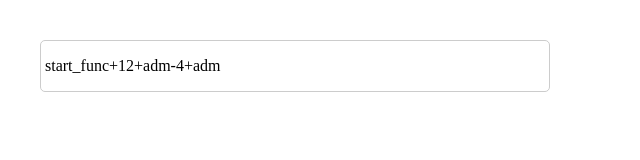
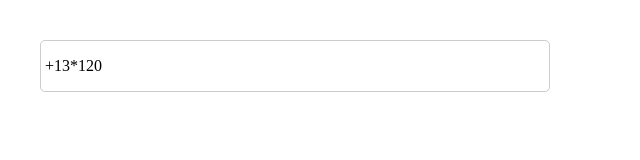
Before and after one commit to cliffordusidamen/casual-formula-calculator, a React (Vite) app: page / in a window 1280 px wide. Shown: the top 160 px of the page, without its empty margins (0-640 px from the left). Built offline with nearby package versions, Linux system fonts and the light colour scheme.

Commit message:
replace internal array with zustand state

```diff
--- a/src/FormulaCalculator.jsx
+++ b/src/FormulaCalculator.jsx
@@ -2,24 +2,17 @@ import { useRef, useState } from 'react'
 import './App.css'
 import { useQuery } from '@tanstack/react-query'
 import { FORMULA_FIELD_TYPES } from './consts'
+import { useFormulaFieldsStore } from './store/formula-fields-store'
 
 function FormulaCalculator() {
+
+    const formulae = useFormulaFieldsStore(state => state.formulae);
+    const push = useFormulaFieldsStore(state => state.push);
+    const pop = useFormulaFieldsStore(state => state.pop);
 
     const subFormulaAutocompleteRef = useRef()
     const inputRef = useRef()
     const [searchTextValue, setSearchTextValue] = useState('')
-
-    const [formula, setFormula] = useState([
-        { type: FORMULA_FIELD_TYPES.TEXT, value: 'start_func' },
-        { type: FORMULA_FIELD_TYPES.OPERATOR, value: '+' },
-        { type: FORMULA_FIELD_TYPES.TEXT, value: '12' },
-        { type: FORMULA_FIELD_TYPES.OPERATOR, value: '+' },
-        { type: FORMULA_FIELD_TYPES.TEXT, value: 'adm' },
-        { type: FORMULA_FIELD_TYPES.OPERATOR, value: '-' },
-        { type: FORMULA_FIELD_TYPES.TEXT, value: '4' },
-        { type: FORMULA_FIELD_TYPES.OPERATOR, value: '+' },
-        { type: FORMULA_FIELD_TYPES.FUNCTION, value: 'adm' },
-    ])
 
 
     const fetchFormulaFunctions = async () => {
@@ -90,7 +83,7 @@ function FormulaCalculator() {
                         alignItems: 'center',
                         justifyContent: 'flex-start',
                     }}>
-                        {formula.map((field, idx) => (
+                        {formulae.map((field, idx) => (
                             <div key={idx}>
                                 {field.value}
                             </div>
@@ -109,29 +102,16 @@ function FormulaCalculator() {
                         onKeyDown={e => {
                             const value = e.target.value;
 
-                            if (e.key === 'Backspace' && e.target.value === '') {
-                                if (
-                                    formula.length > 0 &&
-                                    formula[formula.length - 1].type === FORMULA_FIELD_TYPES.FUNCTION
-                                ) {
-                                    const lastOperator = formula[formula.length - 2];
-                                    setFormula(formula.slice(0, -2));
+                            if (
+                                e.key === 'Backspace'
+                                && e.target.value === ''
+                                && formulae.length > 0
+                            ) {
+                                const { operator, value } = pop()
+                                e.target.value = `${operator || ''}${value || ''}`;
+                            }
 
-                                    /**
-                                     * Use set time out cos setting directly does not seem to work
-                                     */
-                                    setTimeout(() => e.target.value = lastOperator.value, 5);
-                                }
-                                else if (formula.length >= 2) {
-                                    const lastTwoValues = formula.slice(-2).map(f => f.value).join('');
-                                    setFormula(formula.slice(0, -2));
-                                    setTimeout(() => { e.target.value = lastTwoValues }, 5);
-                                }
-                                else if (formula.length === 1) {
-                                    setFormula([]);
-                                    setTimeout(() => { e.target.value = formula[0].value }, 5);
-                                }
-                            } else if (
+                            if (
                                 e.key === 'Enter' &&
                                 /^[\+\-\*\/]\d+$/.test(value)
                             ) {
@@ -139,11 +119,8 @@ function FormulaCalculator() {
                                 const operator = value[0];
                                 const number = value.slice(1);
 
-                                setFormula([
-                                    ...formula,
-                                    { type: FORMULA_FIELD_TYPES.OPERATOR, value: operator },
-                                    { type: FORMULA_FIELD_TYPES.TEXT, value: number }
-                                ]);
+                                push({operatorName: operator, value: number });
+
                                 e.target.value = '';
                                 hideFormulaOptions();
                                 return;
--- /dev/null
+++ b/src/store/formula-fields-store.js
@@ -0,0 +1,37 @@
+import { create } from 'zustand'
+import { FORMULA_FIELD_TYPES } from '../consts';
+
+export const useFormulaFieldsStore = create((set) => ({
+    formulae: [
+        { type: FORMULA_FIELD_TYPES.OPERATOR, value: '+' },
+        { type: FORMULA_FIELD_TYPES.TEXT, value: '13' },
+        { type: FORMULA_FIELD_TYPES.OPERATOR, value: '*' },
+        { type: FORMULA_FIELD_TYPES.TEXT, value: '120' },
+    ],
+
+    push: ({ operatorName, value}) => {
+        set((state) => ({
+            formulae: [
+                ...state.formulae,
+                { type: FORMULA_FIELD_TYPES.OPERATOR, value: operatorName },
+                { type: FORMULA_FIELD_TYPES.TEXT, value: value },
+            ],
+        }));
+    },
+
+    pop: () => {
+        let lastOperator;
+        let lastOperand;
+
+        set((state) => {
+            if (state.formulae.length < 2) return { ...state };
+
+            lastOperator = state.formulae?.[state.formulae.length - 2] ?? null;
+            lastOperand = state.formulae?.[state.formulae.length - 1] ?? null;
+
+            return { formulae: state.formulae.slice(0, -2) }
+        });
+
+        return {operator: lastOperator?.value ?? null, value: lastOperand?.value ?? null};
+    },
+}))
```
